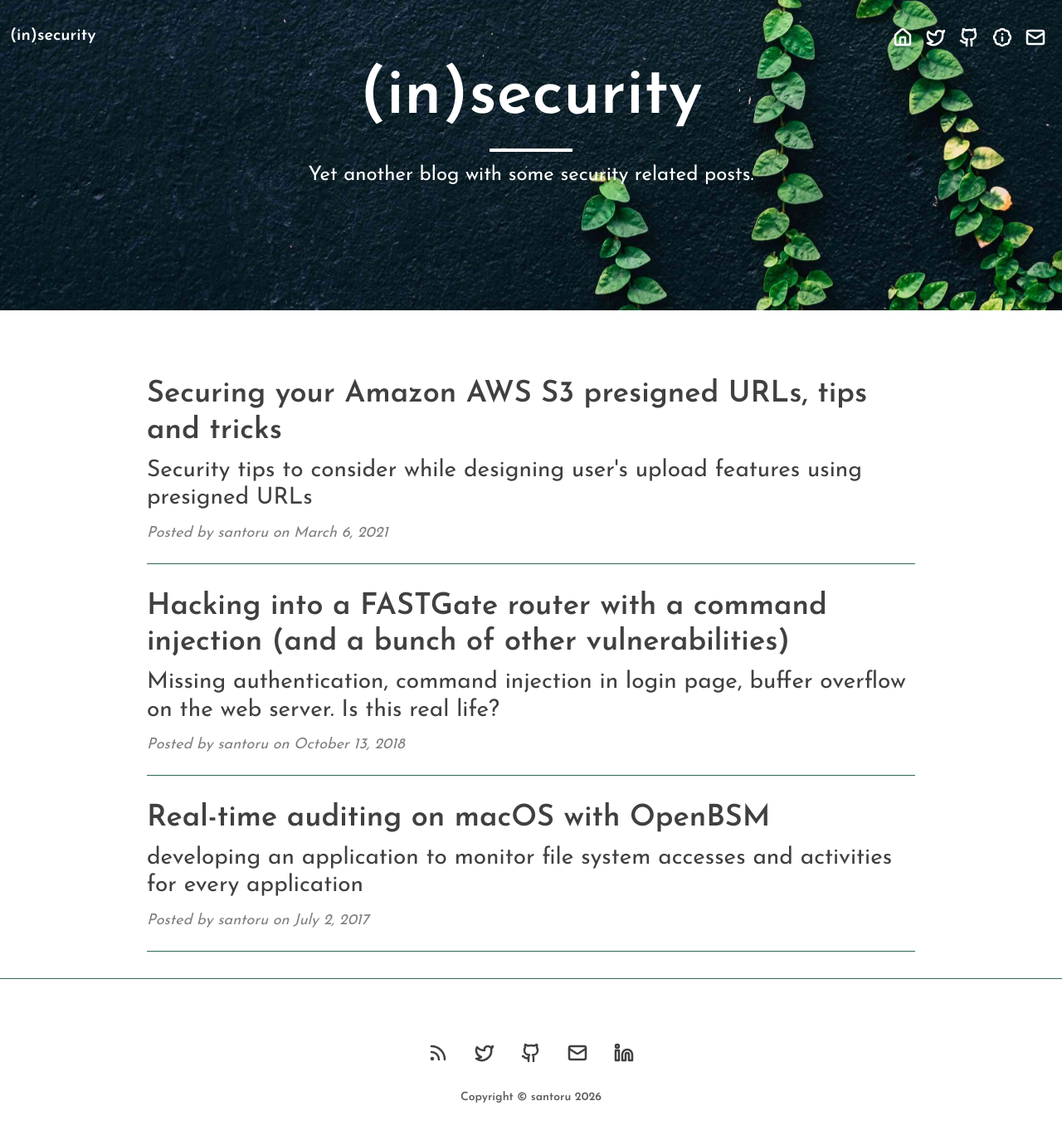
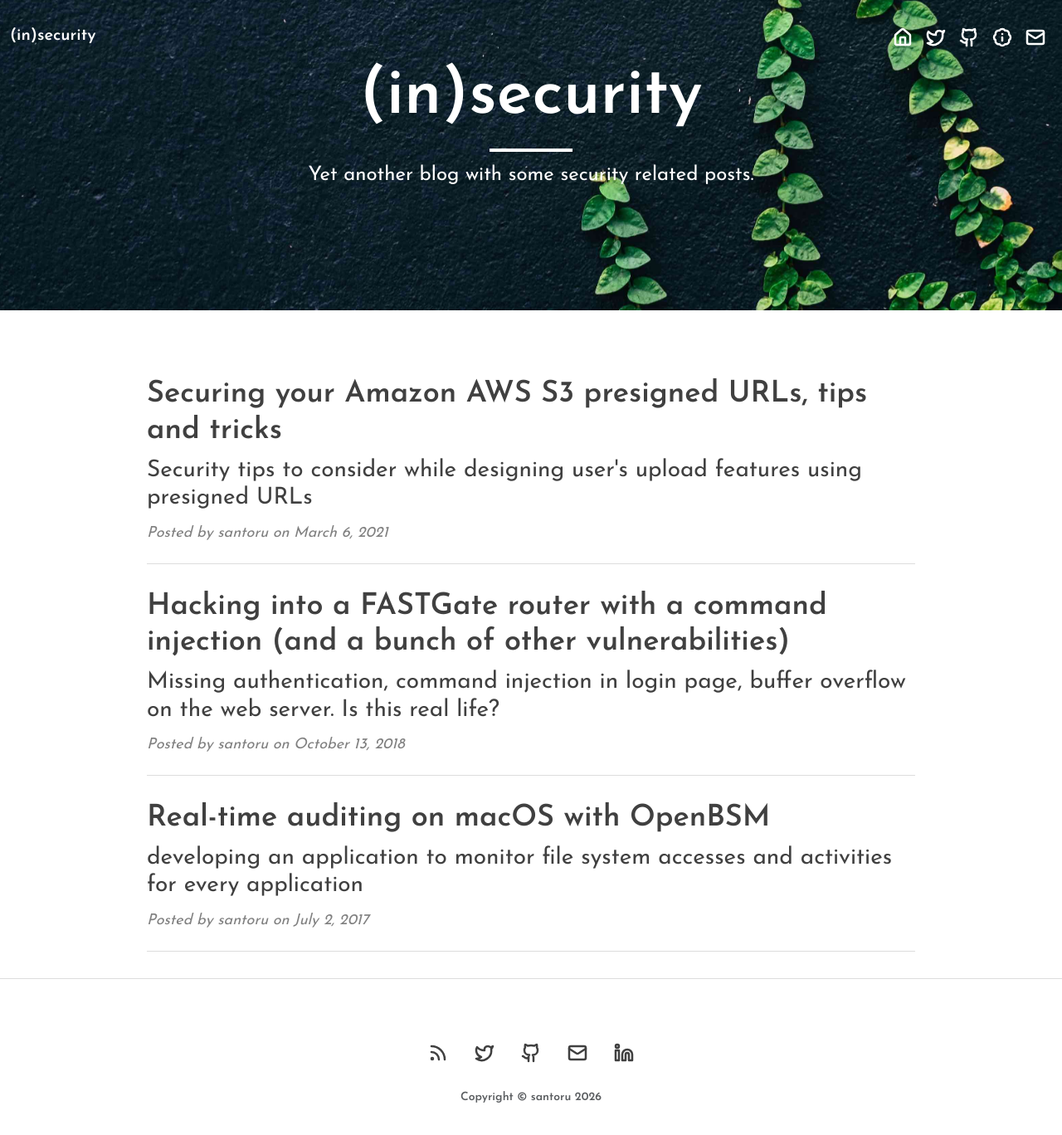
Before and after one commit to santoru/insecurity, a Jekyll site: the page built from index.html, in a window 1280 px wide and 1400 px high, scrolled down 82 px. Shown: the top 1368 px of the window at 83% size. Built offline with Jekyll 4.4.1, drawn with Linux system fonts in a browser that asks for light colours; the list of posts is cut into pages by our own code.

Commit message:
Use light grey hr

```diff
--- a/css/clean-blog.css
+++ b/css/clean-blog.css
@@ -19,7 +19,7 @@ h1, h2, h3, h4, h5, h6 {
 a { color: #404040; text-decoration: none; }
 a:hover, a:focus { color: #0085a1; text-decoration: none; }
 a img:hover, a img:focus { cursor: zoom-in; }
-hr { opacity: 1; color: #306951; }
+hr { opacity: 1; color: #ddd; }
 blockquote { color: gray; font-style: italic; border-left: 4px solid #306951; padding-left: 16px; margin-left: 0; }
 pre { padding: 16px; border-radius: 4px; overflow-x: auto; }
 .highlighter-rouge pre.highlight { padding: 16px; }
```
